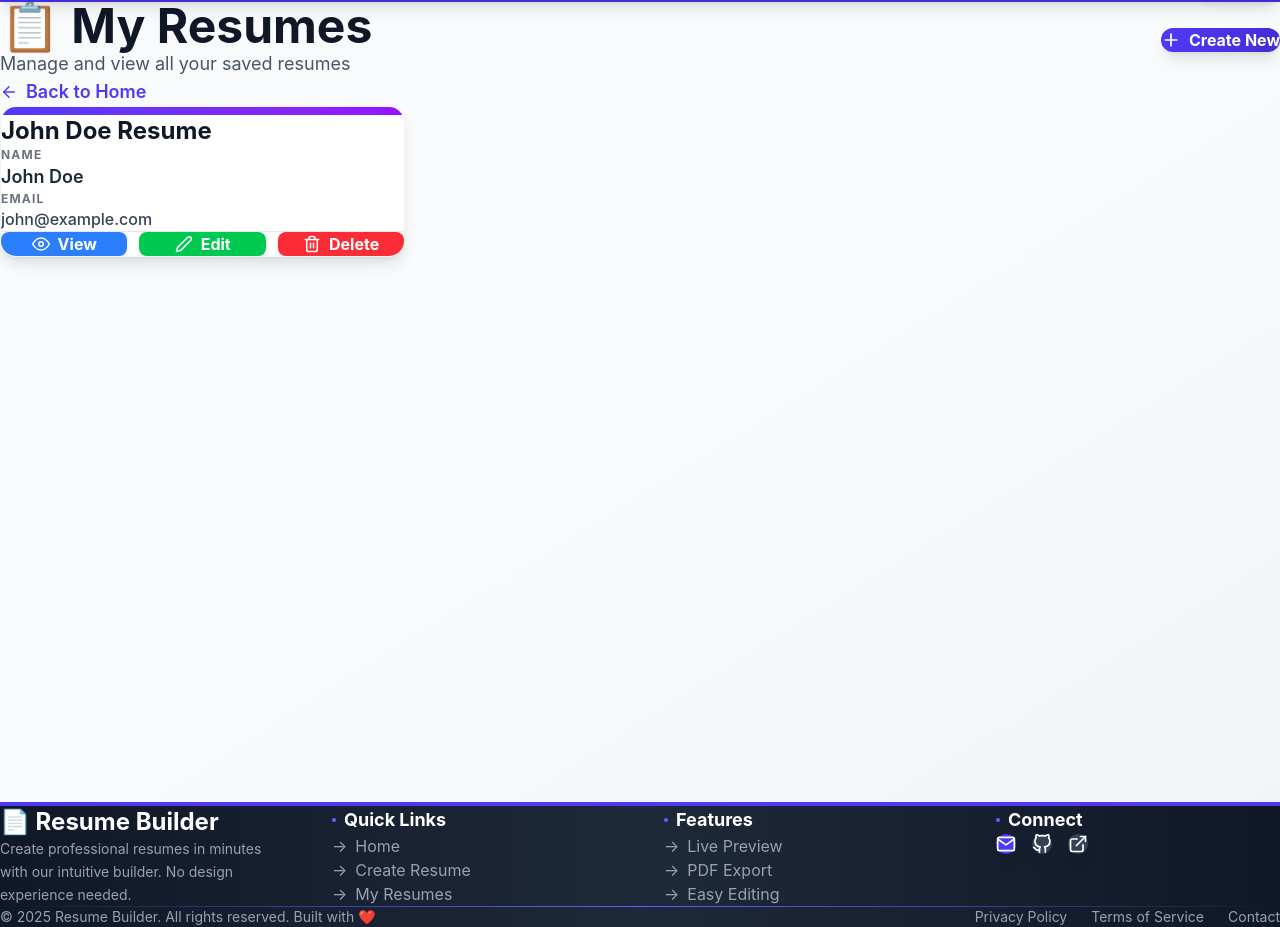
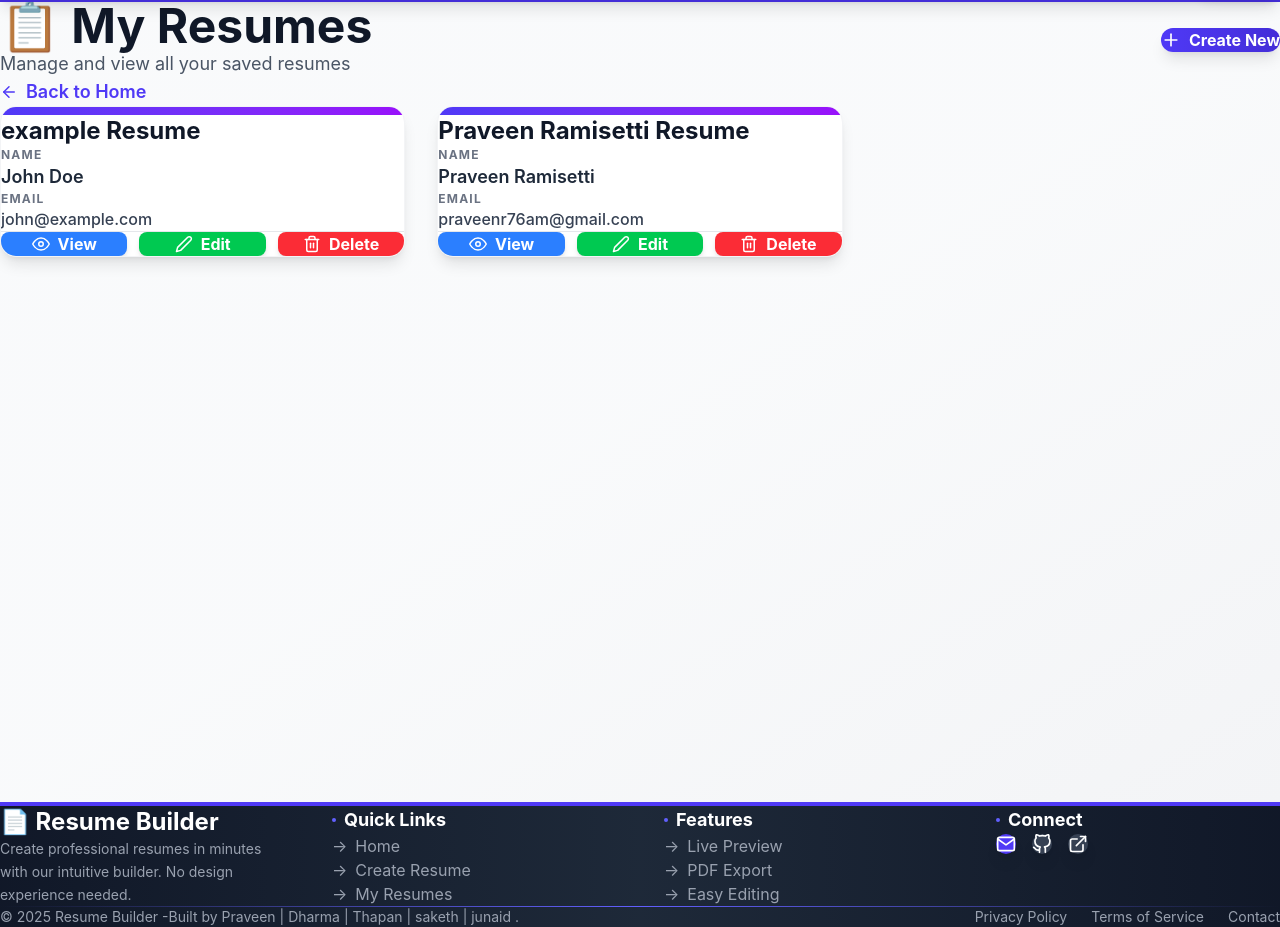
Before and after one commit to Praveenramisetti76/Resume-Builder, a React (Vite) app: page /resumes in a window 1280 px wide. Shown: the part 38-965 px from the top of the page. Built offline with nearby package versions, Linux system fonts and the light colour scheme; data requests are answered from the project's data file.

Commit message:
added resumes and footer

```diff
--- a/db.json
+++ b/db.json
@@ -2,7 +2,7 @@
   "resumes": [
     {
       "id": "1",
-      "title": "John Doe Resume",
+      "title": "example  Resume",
       "personal": {
         "name": "John Doe",
         "email": "john@example.com",
@@ -33,6 +33,45 @@
         "Node.js",
         "MongoDB"
       ]
+    },
+    {
+  "id": "1",
+  "title": "Praveen Ramisetti Resume",
+  "personal": {
+    "name": "Praveen Ramisetti",
+    "email": "praveenr76am@gmail.com",
+    "phone": "+91-98765-43210",
+    "summary": "Passionate and dedicated developer with hands-on experience in building modern web applications, real-time systems, and AI-integrated solutions."
+  },
+  "education": [
+    {
+      "id": 1,
+      "degree": "Bachelor of Technology",
+      "institution": "Your University Name",
+      "field": "Computer Science and Engineering",
+      "year": "202X"
     }
+  ],
+  "experience": [
+    {
+      "id": 1,
+      "company": "Addwise Tech",
+      "role": "Software Developer",
+      "duration": "2023-Present",
+      "description": "Worked on developing scalable web applications, integrating APIs, optimizing front-end performance, and collaborating with cross-functional teams to deliver high-quality software solutions."
+    }
+  ],
+  "skills": [
+    "JavaScript",
+    "React",
+    "Node.js",
+    "Python",
+    "MongoDB",
+    "MySQL",
+    "REST APIs",
+    "Git"
   ]
 }
+
+  ]
+}
--- a/src/components/Footer.jsx
+++ b/src/components/Footer.jsx
@@ -101,7 +101,7 @@ export default function Footer() {
         {/* Bottom Section */}
         <div className="flex flex-col md:flex-row justify-between items-center gap-6">
           <p className="text-gray-400 text-sm text-center md:text-left">
-            © {currentYear} Resume Builder. All rights reserved. Built with ❤️
+            © {currentYear} Resume Builder -Built by Praveen | Dharma  | Thapan  | saketh | junaid .
           </p>
           <div className="flex gap-6 text-sm">
             <a href="#" className="text-gray-400 hover:text-white transition-colors duration-300">Privacy Policy</a>
```
